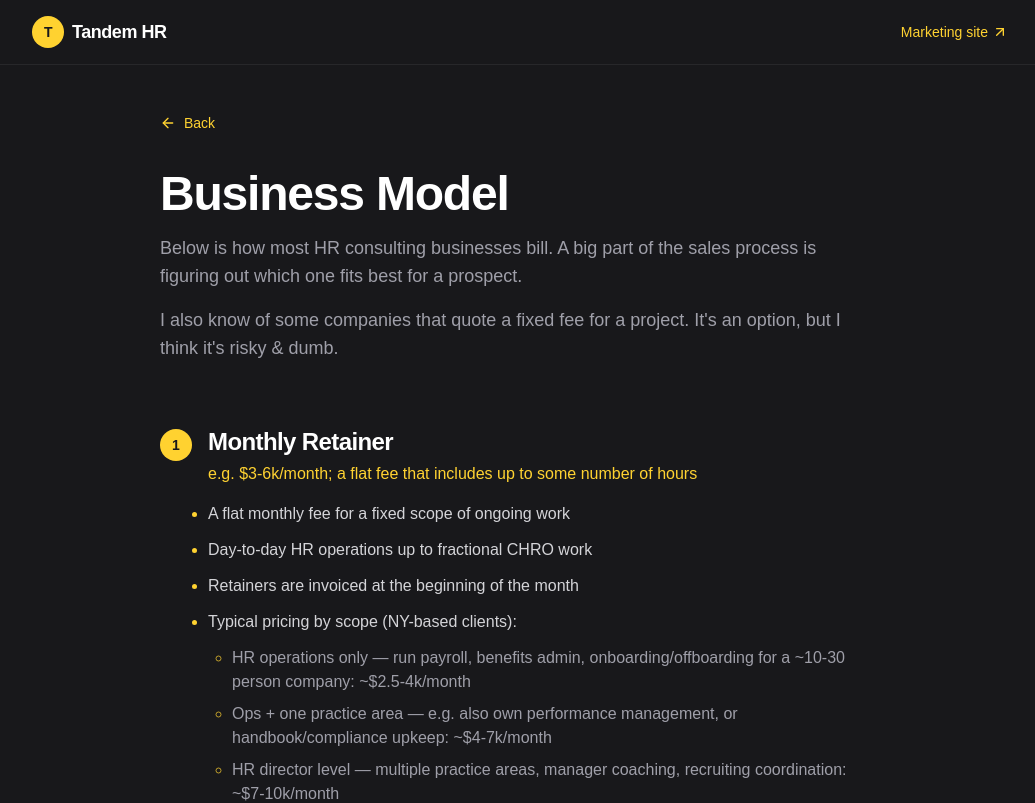
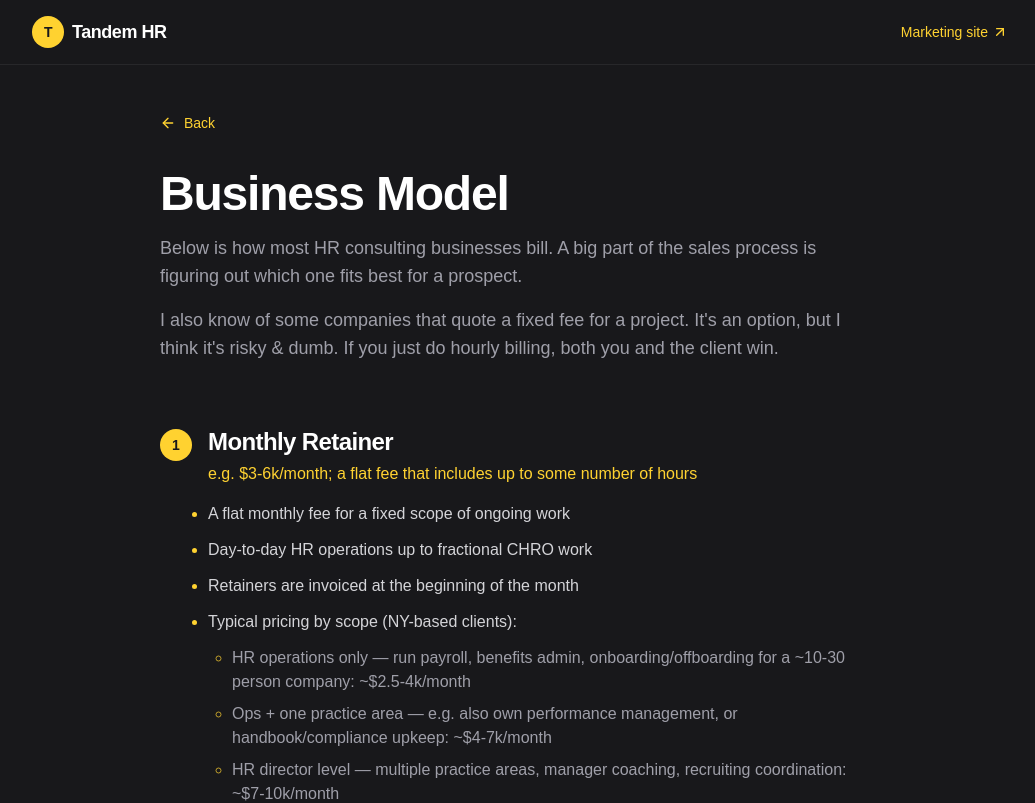
Before and after one commit to brianmcguins/danielle-site, a Next.js app: page /internal/business-model in a window 1280 px wide. Shown: the top 803 px of the page, without its empty margins (120-1155 px from the left). Built offline with nearby package versions, Linux system fonts and the light colour scheme.

Commit message:
business model

```diff
--- a/src/app/internal/business-model/page.tsx
+++ b/src/app/internal/business-model/page.tsx
@@ -87,7 +87,9 @@ export default function BusinessModelPage() {
         A big part of the sales process is figuring out which one fits best for a prospect.
       </p>
       <p className="mt-4 text-lg text-zinc-400">
-        I also know of some companies that quote a fixed fee for a project. It's an option, but I think it's risky & dumb.
+        I also know of some companies that quote a fixed fee for a project.
+        It's an option, but I think it's risky & dumb.
+        If you just do hourly billing, both you and the client win.
       </p>
       <div className="mt-16 flex flex-col gap-16">
         {billingModels.map(({ name, tagline, details }, index) => (
```
